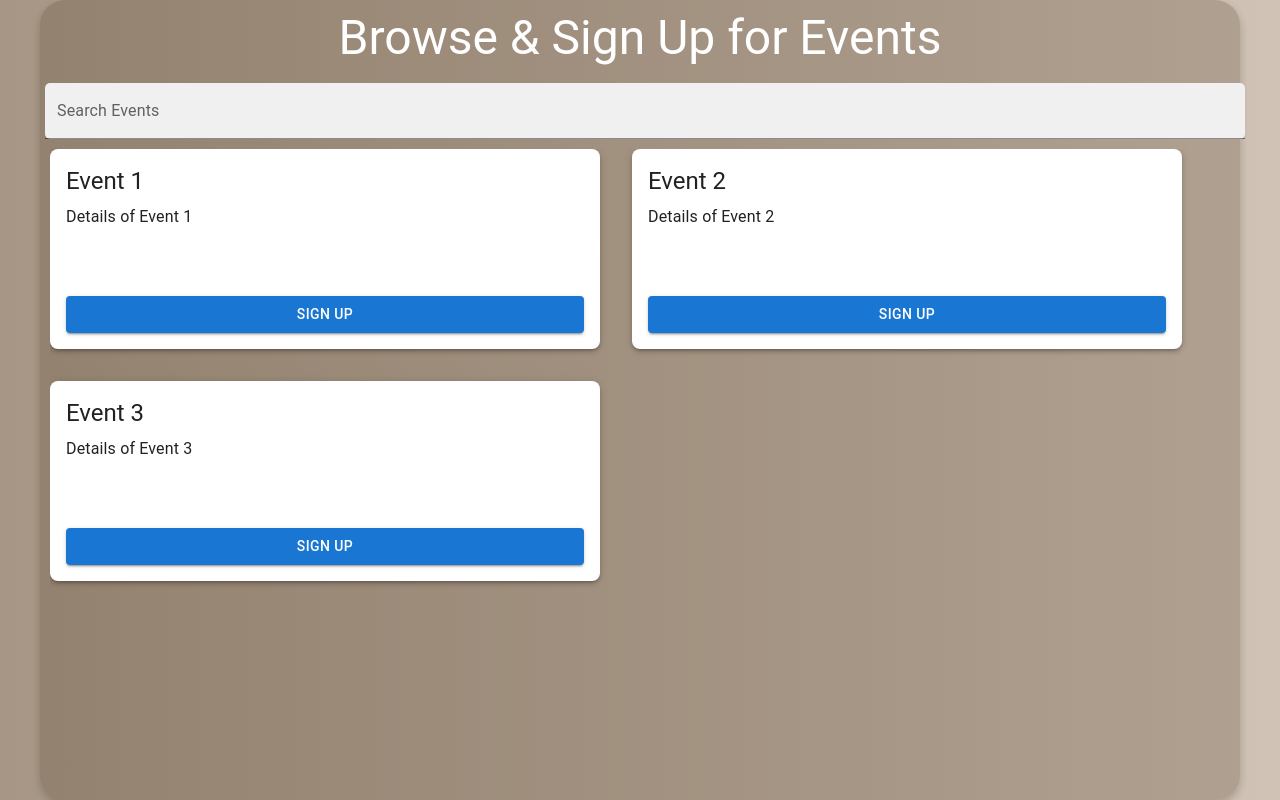
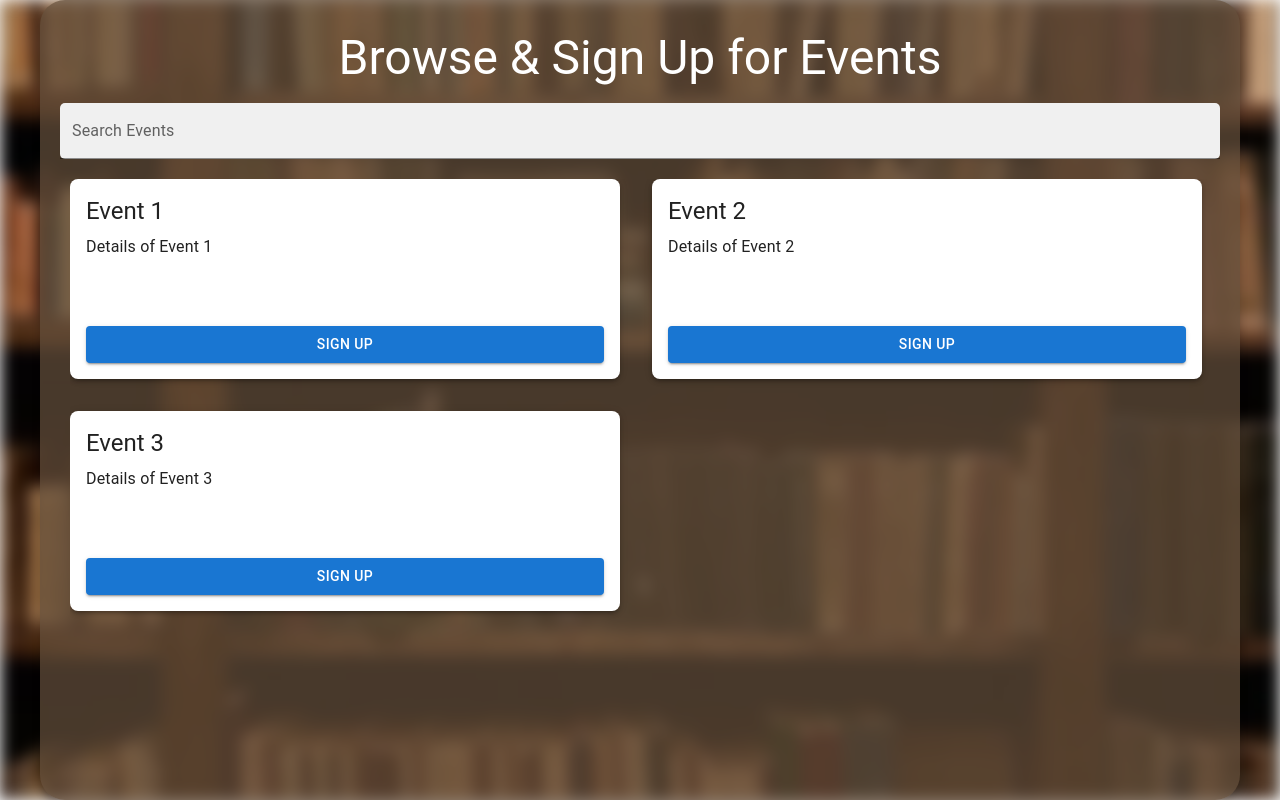
Before and after one commit to kelanwu17/COSC3380-Library-Database, a React (Create React App) app in the folder frontend/: page /Events in a window 1280 px wide. Built offline with nearby package versions, Linux system fonts and the light colour scheme.

Commit message:
Updated Page

```diff
--- a/frontend/src/Pages/Events Page/eventPage.jsx
+++ b/frontend/src/Pages/Events Page/eventPage.jsx
@@ -27,25 +27,45 @@ const EventsPage = () => {
       maxWidth="false"
       sx={{
         minHeight: "100vh",
-        background: "linear-gradient(to right, #816950b2, #87654163)",
+        display: "flex",
         justifyContent: "center",
         alignItems: "center",
-        display: "flex",
         margin: "0",
         padding: "0",
         width: "100vw",
-        overflowX: "hidden"
-      }}>
+        overflowX: "hidden",
+        position: "relative" // Position relative to apply background on a pseudo-element
+      }}
+    >
+      {/* Blurred background */}
+      <Box
+        sx={{
+          position: "absolute",
+          top: 0,
+          left: 0,
+          width: "100%",
+          height: "100%",
+          backgroundImage: 'url("/loginpage.png")',
+          backgroundSize: "cover",
+          backgroundPosition: "center",
+          filter: "blur(8px)", // Apply blur
+          zIndex: -1, // Ensure the background stays behind the content
+        }}
+      />
 
       <Box
         sx={{
-          backgroundColor: "#65503c4b",
+          background: "rgba(101, 80, 60, 0.7)", // Semi-transparent to make content more visible
           boxShadow: "0 4px 8px rgba(0, 0, 0, 0.2)",
           borderRadius: "25px",
           width: "1200px",
           height: "800px",
-        }}>
-
+          zIndex: 1, // Bring the content on top of the blurred background
+          display: "flex",
+          flexDirection: "column",
+          padding: "20px",
+        }}
+      >
         <Typography
           variant="h3"
           align="center"
@@ -63,9 +83,8 @@ const EventsPage = () => {
             backgroundColor: "white",
             borderRadius: "5px",
             fontWeight: "bold",
-            border: "none",
             width: "100%",
-            margin: "0px 5px"
+            margin: "0px 5px 10px 0px"
           }}
         />
 
@@ -87,11 +106,11 @@ const EventsPage = () => {
                     width: "550px",
                     height: "200px",
                     borderRadius: 2,
-                    display: 'flex', // Make the Paper a flex container
-                    flexDirection: 'column', // Stack items vertically
-                    justifyContent: 'space-between' // Space between items
+                    display: 'flex',
+                    flexDirection: 'column',
+                    justifyContent: 'space-between'
                   }}>
-                  <Box sx={{ flexGrow: 1 }}> {/* Allow the content to grow */}
+                  <Box sx={{ flexGrow: 1 }}>
                     <Typography variant="h5" gutterBottom>
                       {event.title}
                     </Typography>
```
